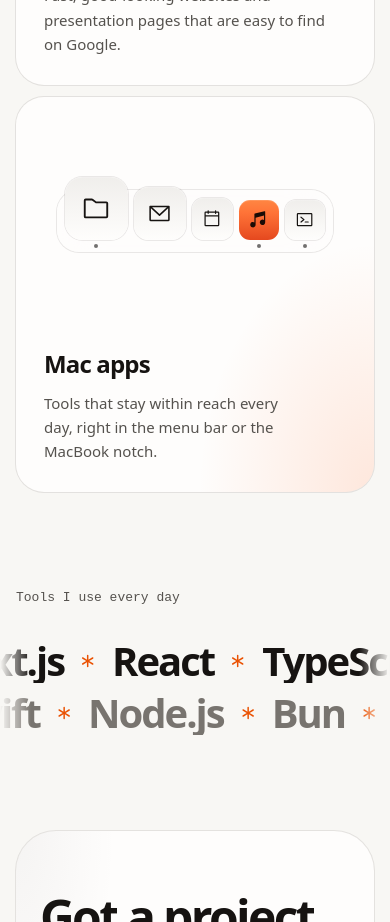
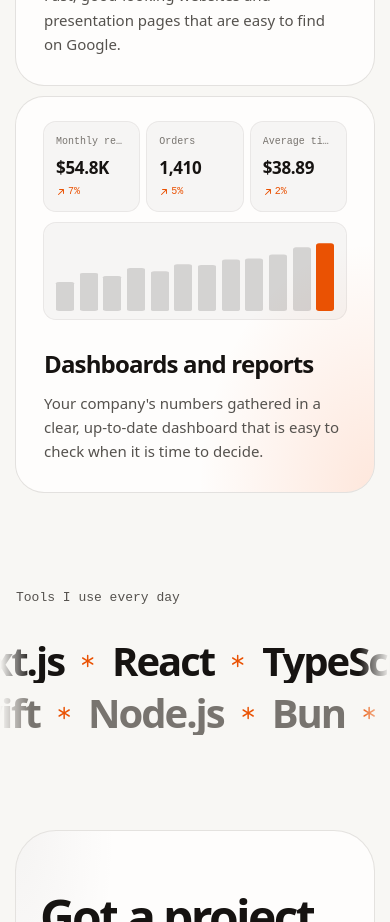
Before and after one commit to coder-muller/coder-muller-portfolio, a React (Vite) app: page / in a window 390 px wide. Shown: the part 5880-6802 px from the top of the page. Built offline with nearby package versions, Linux system fonts and the light colour scheme.

Commit message:
feat: replace mac apps service with dashboards

```diff
--- a/src/components/Services.tsx
+++ b/src/components/Services.tsx
@@ -6,19 +6,19 @@ import { Reveal, WordsReveal } from './primitives'
 import GrowthVisual from './visuals/GrowthVisual'
 import FlowVisual from './visuals/FlowVisual'
 import BrowserVisual from './visuals/BrowserVisual'
-import DockVisual from './visuals/DockVisual'
+import DashboardVisual from './visuals/DashboardVisual'
 
 // Bento 7/5 e 5/7: as larguras alternam para o grid ter ritmo.
 const LAYOUT: Record<Service['id'], string> = {
   saas: 'lg:col-span-7',
   custom: 'lg:col-span-5',
   web: 'lg:col-span-5',
-  macos: 'lg:col-span-7',
+  dashboards: 'lg:col-span-7',
 }
 
 const BACKDROP: Partial<Record<Service['id'], string>> = {
   saas: 'bg-[radial-gradient(color-mix(in_oklab,var(--fg)_9%,transparent)_1px,transparent_1px)] bg-[size:14px_14px] [mask-image:radial-gradient(80%_90%_at_100%_0%,black,transparent_70%)]',
-  macos: 'bg-[radial-gradient(70%_90%_at_100%_100%,oklch(0.72_0.19_42/0.16),transparent_70%)]',
+  dashboards: 'bg-[radial-gradient(70%_90%_at_100%_100%,oklch(0.72_0.19_42/0.16),transparent_70%)]',
 }
 
 export default function Services() {
@@ -83,7 +83,7 @@ function ServiceCard({ service }: { service: Service }) {
         {service.id === 'saas' && <GrowthVisual {...props} />}
         {service.id === 'custom' && <FlowVisual {...props} labels={t.services.visuals.flow} />}
         {service.id === 'web' && <BrowserVisual {...props} url={t.services.visuals.url} />}
-        {service.id === 'macos' && <DockVisual {...props} />}
+        {service.id === 'dashboards' && <DashboardVisual {...props} />}
       </div>
 
       <div>
--- /dev/null
+++ b/src/components/visuals/DashboardVisual.tsx
@@ -0,0 +1,144 @@
+import { useEffect } from 'react'
+import { animate, motion, useMotionValue, useTransform } from 'motion/react'
+import { ArrowUpRightIcon } from '@phosphor-icons/react'
+import { useLocale } from '../../i18n/locale'
+import { EASE_OUT } from '../../lib/motion'
+import { useLoopTick } from '../motifs/useLoopTick'
+import type { VisualProps } from './types'
+
+// Três leituras do mesmo painel: a cada ciclo os dados chegam e tudo se ajusta.
+const SNAPSHOTS = [
+  {
+    revenue: 48200,
+    orders: 1284,
+    ticket: 37.5,
+    delta: [12, 8, 4],
+    bars: [0.34, 0.42, 0.38, 0.5, 0.46, 0.57, 0.52, 0.63, 0.6, 0.71, 0.68, 0.82],
+  },
+  {
+    revenue: 51700,
+    orders: 1352,
+    ticket: 38.2,
+    delta: [7, 5, 2],
+    bars: [0.42, 0.38, 0.5, 0.46, 0.57, 0.52, 0.63, 0.6, 0.71, 0.68, 0.82, 0.88],
+  },
+  {
+    revenue: 55300,
+    orders: 1419,
+    ticket: 39,
+    delta: [7, 5, 2],
+    bars: [0.38, 0.5, 0.46, 0.57, 0.52, 0.63, 0.6, 0.71, 0.68, 0.82, 0.88, 0.95],
+  },
+]
+
+function Metric({
+  label,
+  value,
+  format,
+  delta,
+  still,
+}: {
+  label: string
+  value: number
+  format: (v: number) => string
+  delta: number
+  still: boolean
+}) {
+  const count = useMotionValue(still ? value : 0)
+  const text = useTransform(count, format)
+
+  useEffect(() => {
+    if (still) {
+      count.set(value)
+      return
+    }
+    const controls = animate(count, value, { duration: 1.2, ease: EASE_OUT })
+    return () => controls.stop()
+  }, [value, still, count])
+
+  return (
+    <div className="min-w-0 rounded-xl bg-fg/[0.03] p-3 ring-1 ring-line">
+      <p className="truncate font-mono text-[10px] text-subtle">{label}</p>
+      <motion.p className="mt-1.5 truncate text-[17px] font-semibold tracking-[-0.02em] text-fg tabular-nums">
+        {text}
+      </motion.p>
+      <p className="mt-1 flex items-center gap-0.5 font-mono text-[10px] text-accent tabular-nums">
+        <ArrowUpRightIcon weight="bold" className="size-2.5" />
+        {delta}%
+      </p>
+    </div>
+  )
+}
+
+export default function DashboardVisual({ active, seen, still }: VisualProps) {
+  const { locale } = useLocale()
+  const tick = useLoopTick(active && !still, 3200)
+  const snap = SNAPSHOTS[still ? SNAPSHOTS.length - 1 : tick % SNAPSHOTS.length]
+  const tag = locale === 'pt' ? 'pt-BR' : 'en-US'
+  const currency = locale === 'pt' ? 'BRL' : 'USD'
+
+  const compact = new Intl.NumberFormat(tag, {
+    style: 'currency',
+    currency,
+    notation: 'compact',
+    maximumFractionDigits: 1,
+  })
+  const plain = new Intl.NumberFormat(tag, { maximumFractionDigits: 0 })
+  const money = new Intl.NumberFormat(tag, { style: 'currency', currency })
+  const labels =
+    locale === 'pt'
+      ? ['Receita do mês', 'Pedidos', 'Ticket médio']
+      : ['Monthly revenue', 'Orders', 'Average ticket']
+
+  const shown = still || seen
+
+  return (
+    <div className="flex w-full max-w-[460px] flex-col gap-3">
+      <div className="grid grid-cols-3 gap-2">
+        <Metric
+          key={`${locale}-0`}
+          label={labels[0]}
+          value={shown ? snap.revenue : 0}
+          format={(v) => compact.format(v)}
+          delta={snap.delta[0]}
+          still={still}
+        />
+        <Metric
+          key={`${locale}-1`}
+          label={labels[1]}
+          value={shown ? snap.orders : 0}
+          format={(v) => plain.format(v)}
+          delta={snap.delta[1]}
+          still={still}
+        />
+        <Metric
+          key={`${locale}-2`}
+          label={labels[2]}
+          value={shown ? snap.ticket : 0}
+          format={(v) => money.format(v)}
+          delta={snap.delta[2]}
+          still={still}
+        />
+      </div>
+
+      <div className="flex h-24 items-end gap-1.5 rounded-xl bg-fg/[0.03] px-3 pt-3 pb-2 ring-1 ring-line">
+        {snap.bars.map((h, i) => (
+          <motion.span
+            key={i}
+            className={`h-full flex-1 origin-bottom rounded-[3px] ${
+              i === snap.bars.length - 1 ? 'bg-accent' : 'bg-fg/15'
+            }`}
+            initial={{ transform: `scaleY(${still ? h : 0.04})` }}
+            animate={{ transform: `scaleY(${shown ? h : 0.04})` }}
+            transition={{
+              type: 'spring',
+              duration: 0.7,
+              bounce: 0.15,
+              delay: still ? 0 : i * 0.03,
+            }}
+          />
+        ))}
+      </div>
+    </div>
+  )
+}
--- a/src/components/visuals/DockVisual.tsx
+++ /dev/null
@@ -1,108 +0,0 @@
-import { useEffect, useRef, useState, type PointerEvent } from 'react'
-import {
-  animate,
-  motion,
-  useMotionValue,
-  useSpring,
-  useTransform,
-  type MotionValue,
-} from 'motion/react'
-import {
-  CalendarBlankIcon,
-  CompassIcon,
-  EnvelopeSimpleIcon,
-  FolderSimpleIcon,
-  GearSixIcon,
-  MusicNotesIcon,
-  TerminalWindowIcon,
-  type Icon,
-} from '@phosphor-icons/react'
-import type { VisualProps } from './types'
-
-const APPS: { Icon: Icon; accent?: boolean; running?: boolean; wide?: boolean }[] = [
-  { Icon: FolderSimpleIcon, running: true },
-  { Icon: CompassIcon, wide: true },
-  { Icon: EnvelopeSimpleIcon },
-  { Icon: CalendarBlankIcon },
-  { Icon: MusicNotesIcon, accent: true, running: true },
-  { Icon: TerminalWindowIcon, running: true },
-  { Icon: GearSixIcon, wide: true },
-]
-
-const BASE = 40
-const PEAK = 64
-const REACH = 120
-
-function Tile({ app, pointerX }: { app: (typeof APPS)[number]; pointerX: MotionValue<number> }) {
-  const ref = useRef<HTMLDivElement>(null)
-  const distance = useTransform(pointerX, (x) => {
-    const rect = ref.current?.getBoundingClientRect()
-    return rect ? x - rect.left - rect.width / 2 : REACH
-  })
-  const target = useTransform(distance, [-REACH, 0, REACH], [BASE, PEAK, BASE])
-  const size = useSpring(target, { mass: 0.1, stiffness: 170, damping: 14 })
-  const { Icon } = app
-
-  return (
-    <div className={`flex-col items-center gap-1 ${app.wide ? 'hidden sm:flex' : 'flex'}`}>
-      <motion.div
-        ref={ref}
-        style={{ width: size, height: size }}
-        className={`grid place-items-center rounded-[28%] shadow-[inset_0_1px_0_oklch(1_0_0/0.14)] ring-1 ${
-          app.accent
-            ? 'bg-linear-to-b from-[oklch(0.76_0.18_45)] to-[oklch(0.62_0.2_35)] text-accent-fg ring-transparent'
-            : 'bg-linear-to-b from-raised to-surface text-fg ring-line'
-        }`}
-      >
-        <Icon weight={app.accent ? 'fill' : 'regular'} className="size-[48%]" />
-      </motion.div>
-      <span className={`size-1 rounded-full ${app.running ? 'bg-fg/60' : 'bg-transparent'}`} />
-    </div>
-  )
-}
-
-// Dock do macOS: os ícones crescem perto do cursor. Sem cursor (ou no toque),
-// uma onda passa sozinha de um lado ao outro.
-export default function DockVisual({ active, still }: VisualProps) {
-  const dockRef = useRef<HTMLDivElement>(null)
-  const pointerX = useMotionValue(Number.NEGATIVE_INFINITY)
-  const [hovering, setHovering] = useState(false)
-
-  useEffect(() => {
-    const dock = dockRef.current
-    if (!dock || still || !active || hovering) return
-    const rect = dock.getBoundingClientRect()
-    const controls = animate(pointerX, [rect.left - 40, rect.right + 40], {
-      duration: 3.6,
-      ease: 'easeInOut',
-      repeat: Infinity,
-      repeatType: 'reverse',
-      repeatDelay: 0.6,
-    })
-    return () => controls.stop()
-  }, [active, still, hovering, pointerX])
-
-  const onMove = (e: PointerEvent<HTMLDivElement>) => {
-    if (still || e.pointerType !== 'mouse') return
-    setHovering(true)
-    pointerX.set(e.clientX)
-  }
-
-  const onLeave = () => {
-    setHovering(false)
-    pointerX.set(Number.NEGATIVE_INFINITY)
-  }
-
-  return (
-    <div onPointerMove={onMove} onPointerLeave={onLeave} className="flex w-full justify-center py-4">
-      <div
-        ref={dockRef}
-        className="glass flex h-[62px] items-end gap-1.5 rounded-[22px] px-2 pb-1 ring-1 ring-line sm:gap-2 sm:px-2.5"
-      >
-        {APPS.map((app, i) => (
-          <Tile key={i} app={app} pointerX={pointerX} />
-        ))}
-      </div>
-    </div>
-  )
-}
--- a/src/i18n/content.ts
+++ b/src/i18n/content.ts
@@ -18,7 +18,7 @@ export type Project = {
 }
 
 export type Service = {
-  id: 'saas' | 'custom' | 'web' | 'macos'
+  id: 'saas' | 'custom' | 'web' | 'dashboards'
   title: string
   body: string
 }
@@ -237,9 +237,9 @@ const pt: Dictionary = {
         body: 'Sites e páginas de apresentação rápidos, bonitos e fáceis de encontrar no Google.',
       },
       {
-        id: 'macos',
-        title: 'Aplicativos para Mac',
-        body: 'Ferramentas que ficam à mão no dia a dia, direto na barra de menus ou no notch do MacBook.',
+        id: 'dashboards',
+        title: 'Painéis e relatórios',
+        body: 'Os números da empresa reunidos em um painel claro, atualizado e fácil de consultar na hora de decidir.',
       },
     ],
     visuals: { flow: ['Pedido', 'Aprovação', 'Relatório'], url: 'suaempresa.com.br' },
@@ -392,9 +392,9 @@ const en: Dictionary = {
         body: 'Fast, good-looking websites and presentation pages that are easy to find on Google.',
       },
       {
-        id: 'macos',
-        title: 'Mac apps',
-        body: 'Tools that stay within reach every day, right in the menu bar or the MacBook notch.',
+        id: 'dashboards',
+        title: 'Dashboards and reports',
+        body: "Your company's numbers gathered in a clear, up-to-date dashboard that is easy to check when it is time to decide.",
       },
     ],
     visuals: { flow: ['Request', 'Approval', 'Report'], url: 'yourcompany.com' },
```
